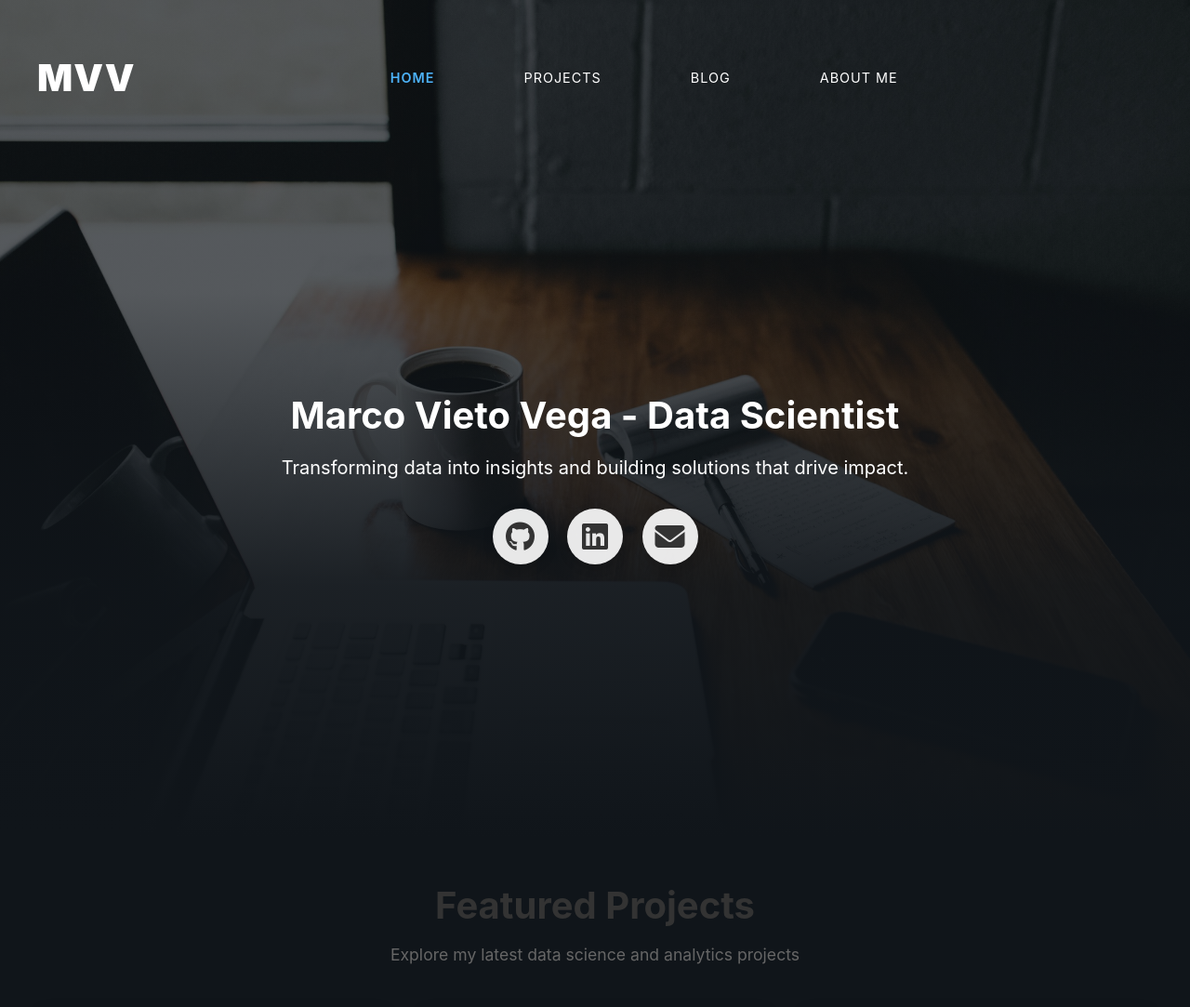
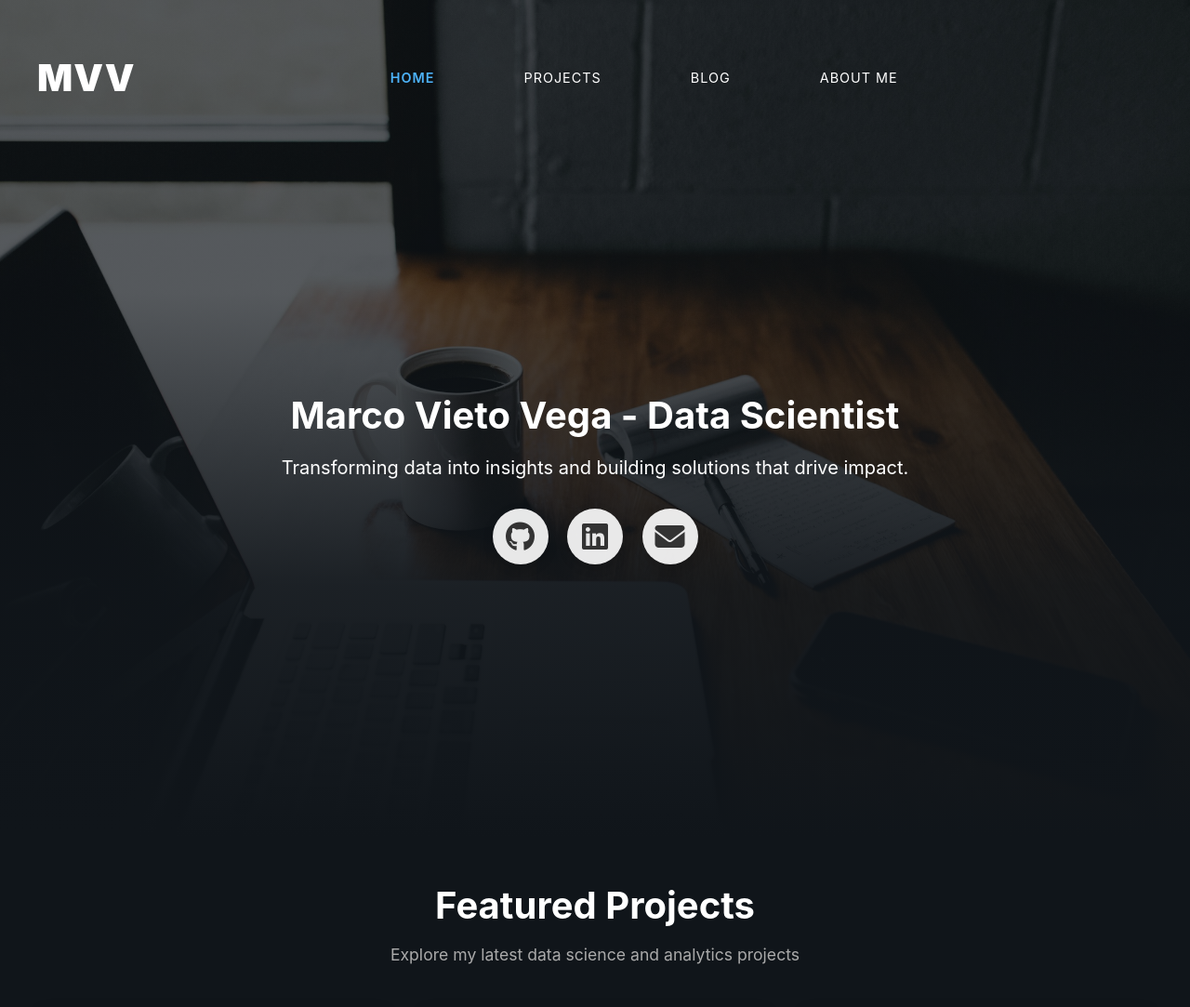
Before and after one commit to marcovietovega/portfolio, a Jekyll site: the page built from index.md, in a window 1280 px wide. Shown: the top 1083 px of the page at 93% size. Built offline with Jekyll 4.4.1, drawn with Linux system fonts in a browser that asks for light colours; grey boxes are pictures that could not be loaded.

Commit message:
fix: update text color for section title and subtitle in _base.scss

```diff
--- a/_sass/partials/_base.scss
+++ b/_sass/partials/_base.scss
@@ -22,13 +22,13 @@ body {
   font-weight: 700;
   text-align: center;
   margin-bottom: 1rem;
-  color: #333;
+  color: #fff;
 }
 
 .section-subtitle {
   font-size: 1.1rem;
   text-align: center;
-  color: #666;
+  color: #aaa;
   margin-bottom: 3rem;
   max-width: 600px;
   margin-left: auto;
```
